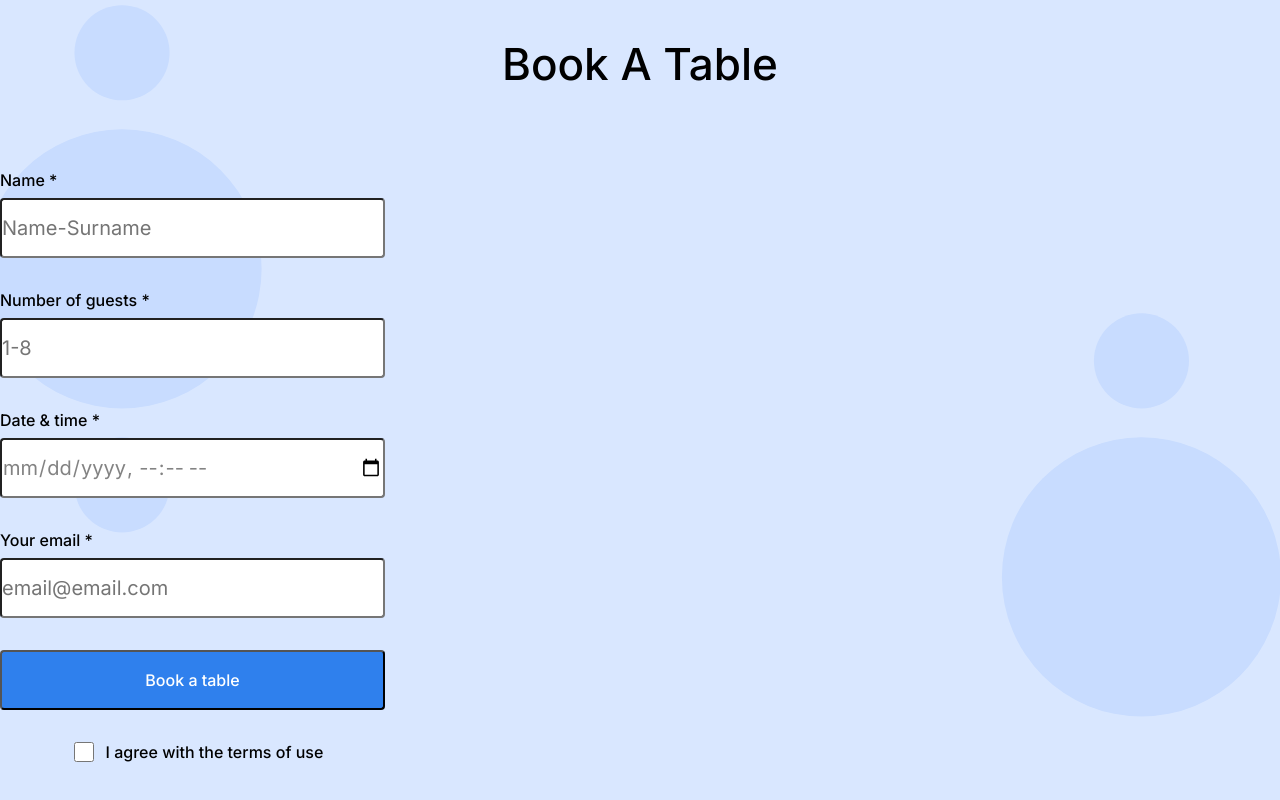
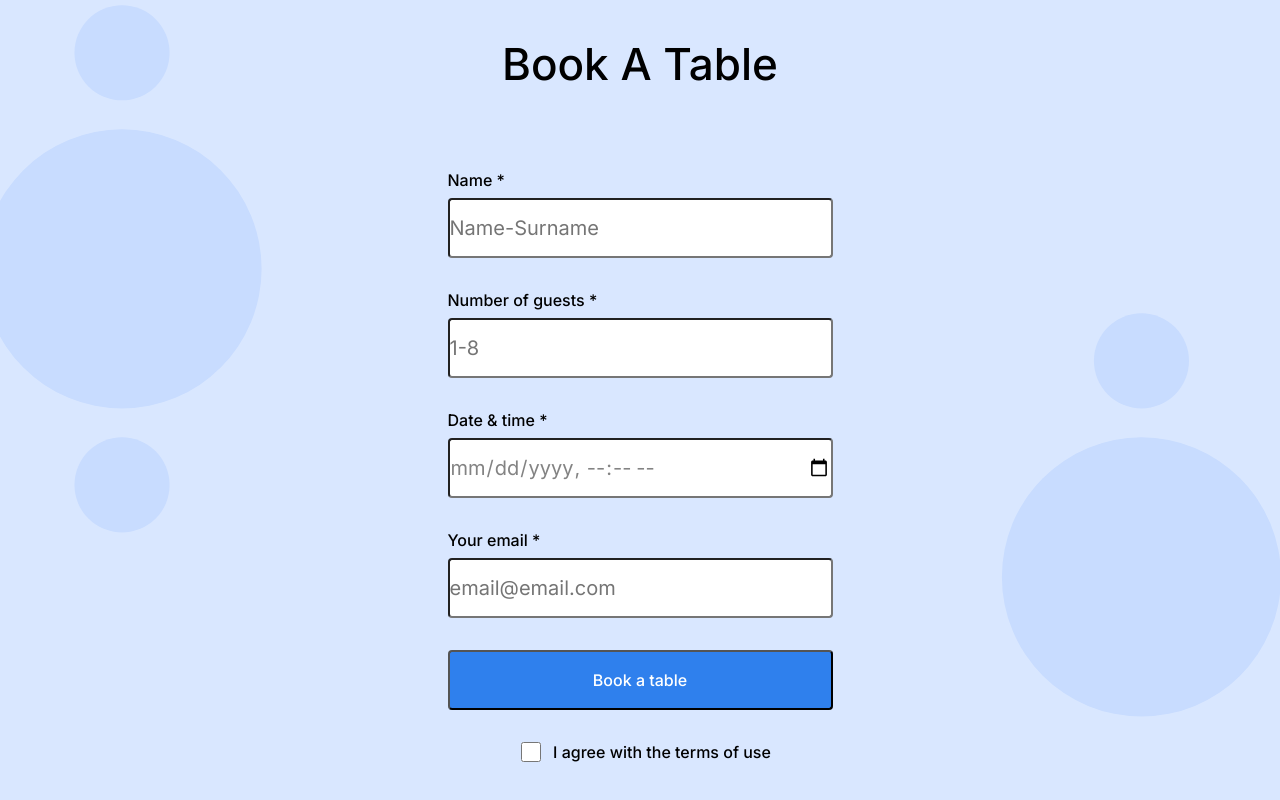
Before and after one commit to ReMari0/se_project_coffeeshop, a plain HTML site: page index.html in a window 1280 px wide. Shown: the part 2047-2847 px from the top of the page. Drawn offline with nearby package versions, Linux system fonts and the light colour scheme.

Commit message:
New update for my project

```diff
--- a/index.html
+++ b/index.html
@@ -101,8 +101,7 @@
 
         <section class="reservation" id="reservation">
           <h2 class="reservation__title">Book A Table</h2>
-          <form class="form">
-            <div class="reservation__form">
+          <form class="form reservation__form">
             <fieldset class="form__fieldset">
               <label for="name" class="form__label">
                 Name *<input
@@ -139,14 +138,10 @@
               </label>
             </fieldset>
             <button class="form__button">Book a table</button>
-              <label
-                for="checkbox"
-                class="form__label form__label_type_checkbox"
-              >
+            <label for="checkbox" class="form__label form__label_type_checkbox">
               <input type="checkbox" class="form__checkbox" id="checkbox" />
               I agree with the terms of use
             </label>
-            </div>
           </form>
         </section>
 
```
Lines whose indentation alone changed are shown as unchanged.
